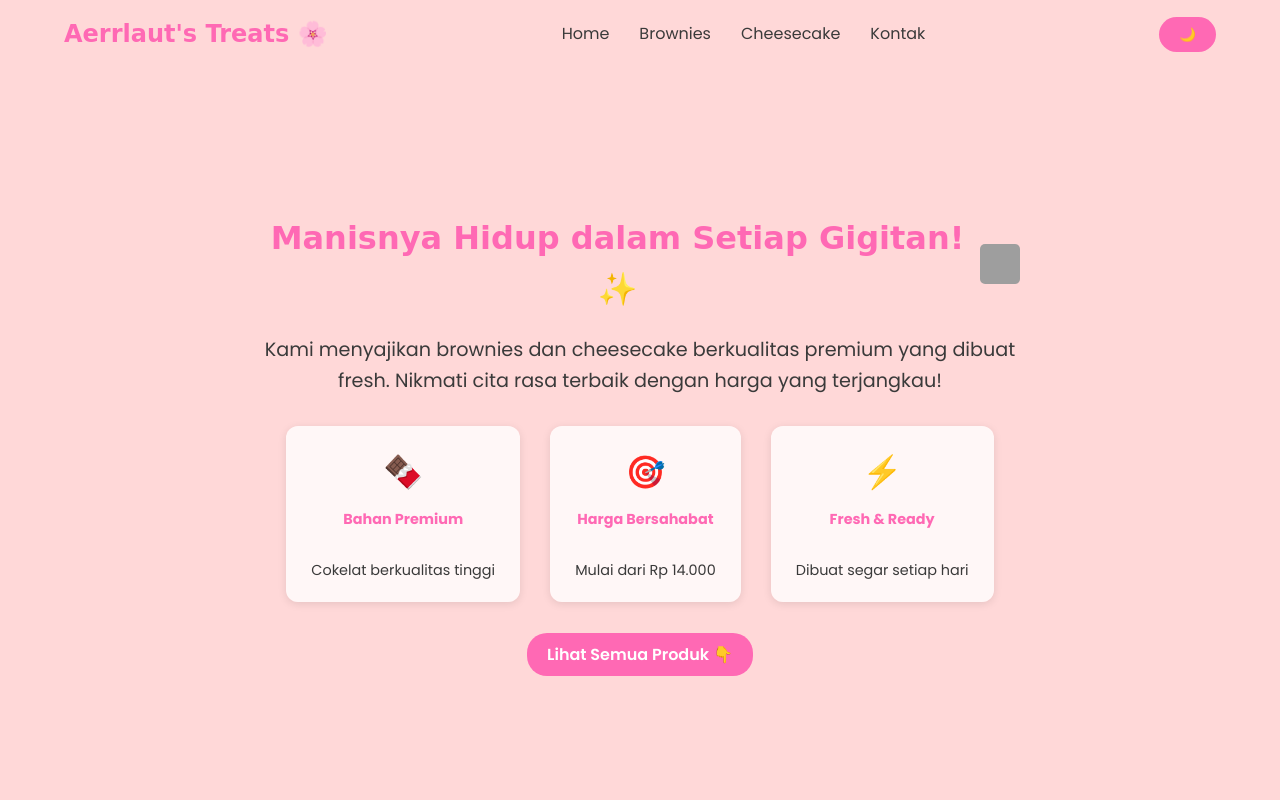
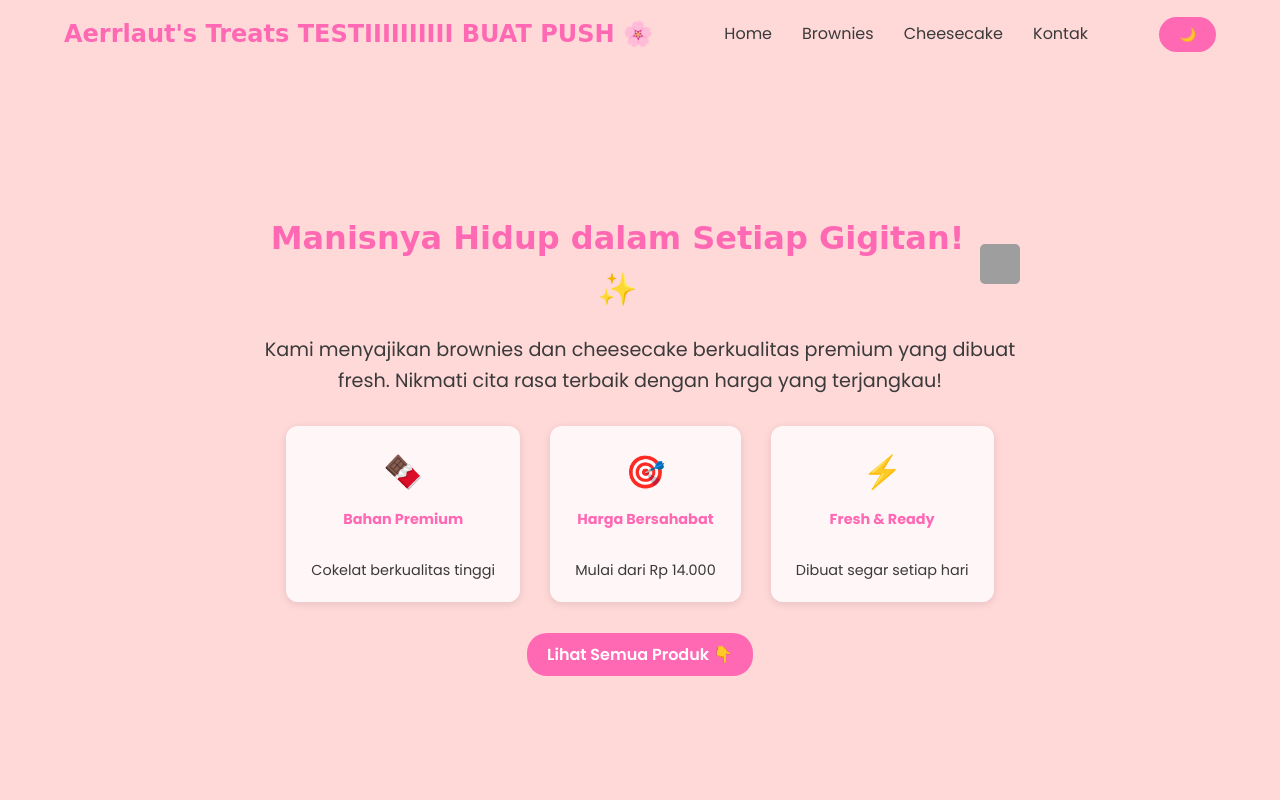
Before and after one commit to yaw-ongit/Aerrlaut-s-Web, a plain HTML site: page gemini/index.html in a window 1280 px wide. Shown: the top 800 px of the page. Drawn offline with Linux system fonts and the light colour scheme; grey boxes are pictures that could not be loaded; a web font is replaced by a local one.

Commit message:
TES COMMIT 2

```diff
--- a/gemini/index.html
+++ b/gemini/index.html
@@ -63,7 +63,7 @@
 
     <header class="main-header" id="home">
         <nav class="navbar">
-            <div class="logo">Aerrlaut's Treats 🌸</div> <ul class="nav-links">
+            <div class="logo">Aerrlaut's Treats TESTIIIIIIIIII BUAT PUSH 🌸</div> <ul class="nav-links">
                 <li><a href="#home">Home</a></li>
                 <li><a href="#brownies">Brownies</a></li>
                 <li><a href="#cheesecake">Cheesecake</a></li>
```
